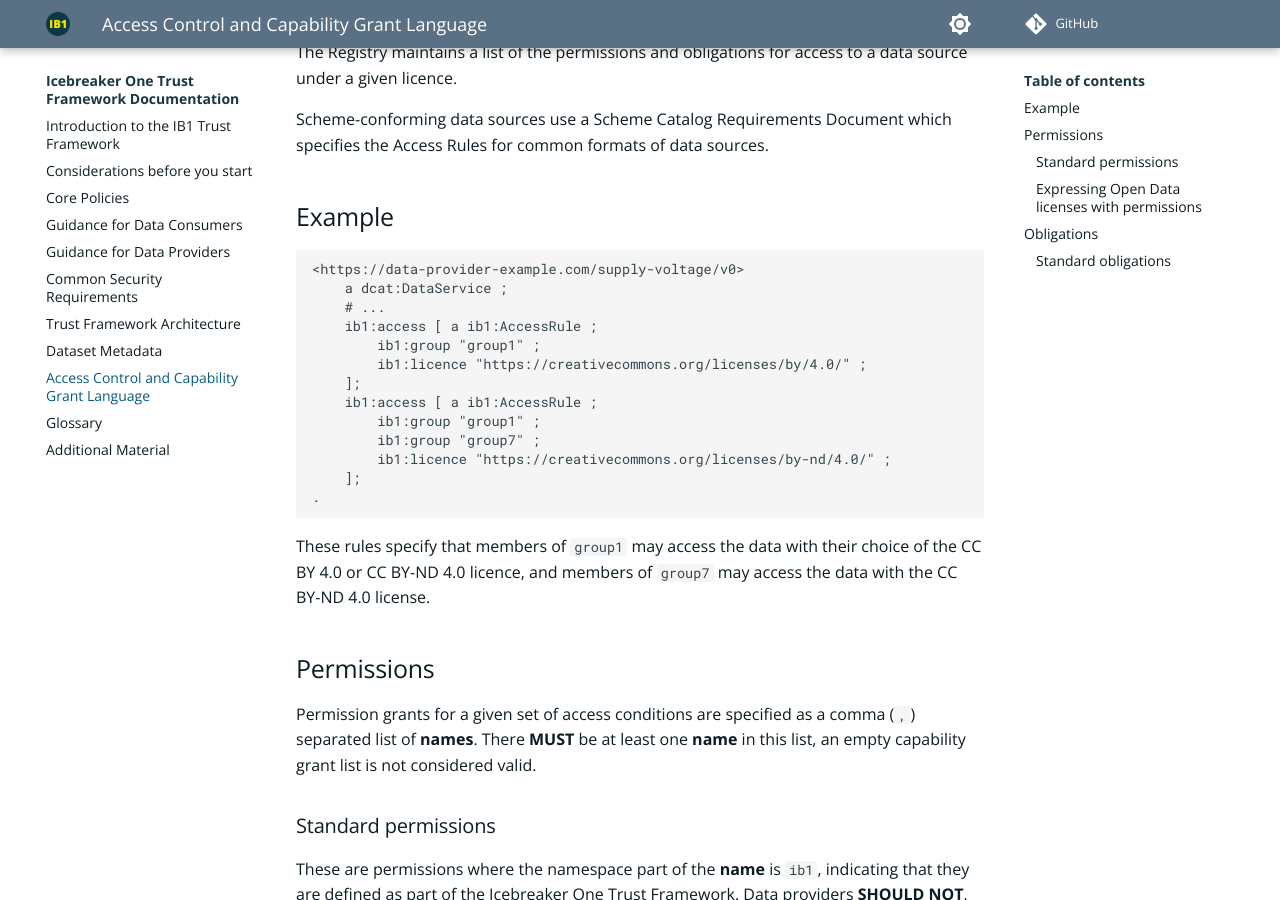
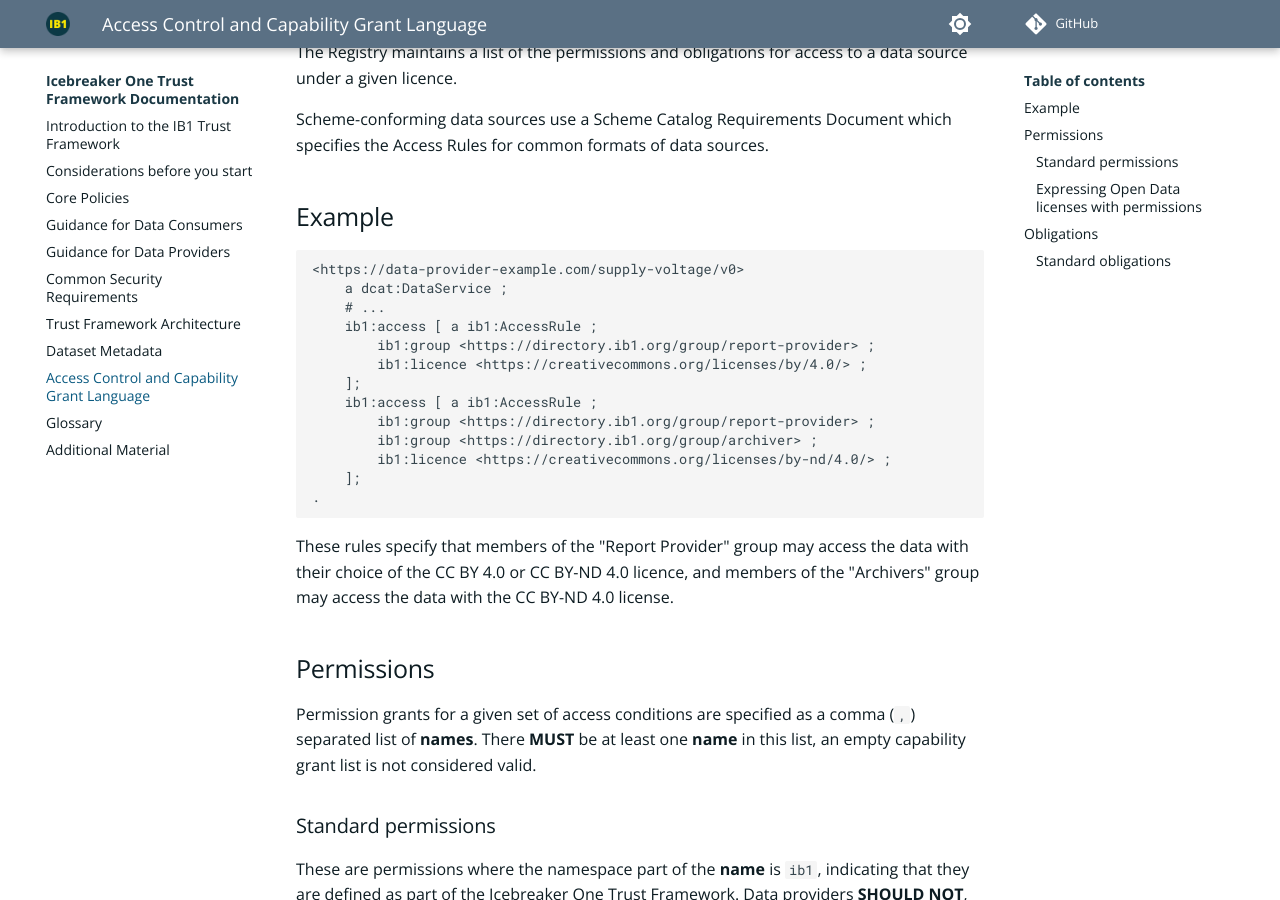
Before and after one commit to icebreakerone/ib1-technical-docs, an MkDocs documentation site: the page built from docs/access_control_specification.md, in a window 1280 px wide and 900 px high, scrolled down 325 px. Built offline with MkDocs 1.6.1 and Material for MkDocs 9.7.7, drawn with Linux system fonts in a browser that asks for light colours; plug-ins that fetch from the network failed and are left out; comment, search, counter and statistics services are not loaded; the version menu is left out.

Commit message:
docs/access_control_specification.md updated from https://stackedit.net/

````diff
--- a/docs/access_control_specification.md
+++ b/docs/access_control_specification.md
@@ -15,18 +15,18 @@ Scheme-conforming data sources use a Scheme Catalog Requirements Document which
     a dcat:DataService ;
 	# ...
     ib1:access [ a ib1:AccessRule ;
-        ib1:group "group1" ;
-        ib1:licence "https://creativecommons.org/licenses/by/4.0/" ;
+        ib1:group <https://directory.ib1.org/group/report-provider> ;
+        ib1:licence <https://creativecommons.org/licenses/by/4.0/> ;
     ];
     ib1:access [ a ib1:AccessRule ;
-        ib1:group "group1" ;
-        ib1:group "group7" ;
-        ib1:licence "https://creativecommons.org/licenses/by-nd/4.0/" ;
+        ib1:group <https://directory.ib1.org/group/report-provider> ;
+        ib1:group <https://directory.ib1.org/group/archiver> ;
+        ib1:licence <https://creativecommons.org/licenses/by-nd/4.0/> ;
     ];
 .
 ```
 
-These rules specify that members of `group1` may access the data with their choice of the CC BY 4.0 or CC BY-ND 4.0 licence, and members of `group7` may access the data with the CC BY-ND 4.0 license.
+These rules specify that members of the "Report Provider" group may access the data with their choice of the CC BY 4.0 or CC BY-ND 4.0 licence, and members of the "Archivers" group may access the data with the CC BY-ND 4.0 license.
 
 
 ## Permissions
````
Also changed, not shown: other parts of docs/access_control_specification.md (+3 -2 lines).
